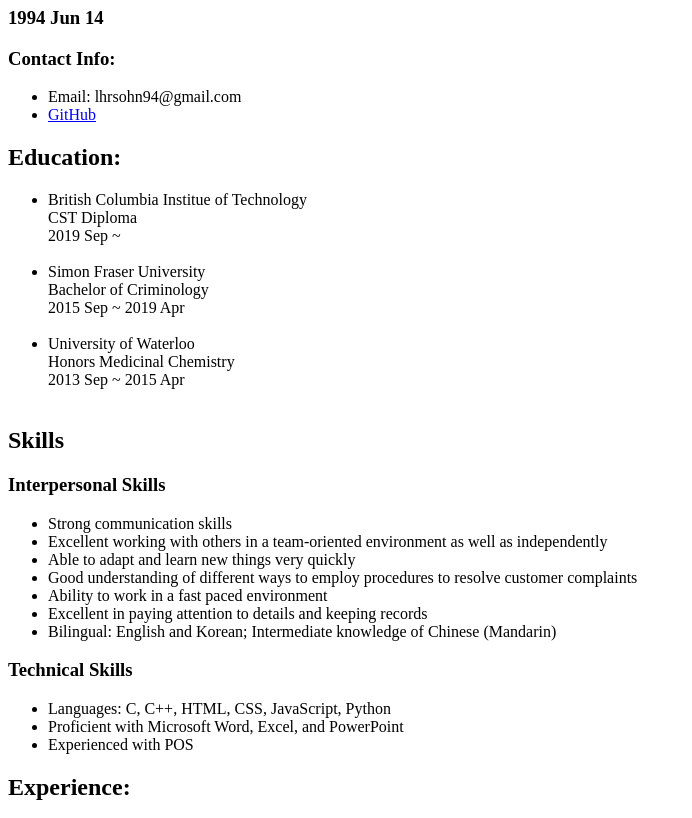
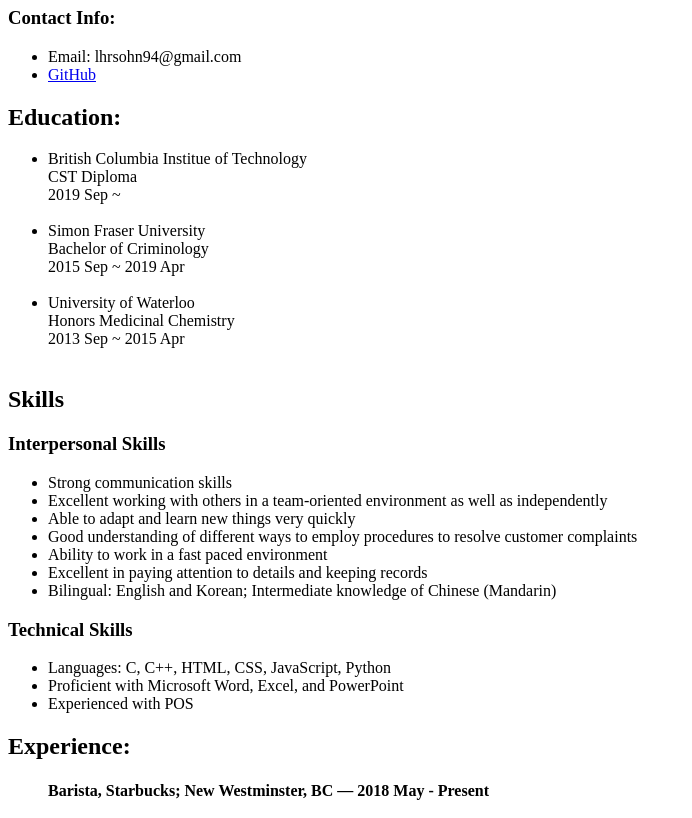
Before and after one commit to linnie94/webDev, a plain HTML site: page lab1/2019resume.html in a window 1280 px wide. Shown: the part 73-891 px from the top of the page, without its empty margins (0-692 px from the left). Drawn offline with Linux system fonts and the light colour scheme.

Commit message:
rid personal info 2

```diff
--- a/lab1/2019resume.html
+++ b/lab1/2019resume.html
@@ -14,7 +14,6 @@
     </head>
     <body>
         <h1>Lynn HR Sohn</h1>
-        <h3>1994 Jun 14 <br> </h3>
         <h3>Contact Info:<br></h3>
         <ul>
             <li>Email: lhrsohn94@gmail.com</li>
```
